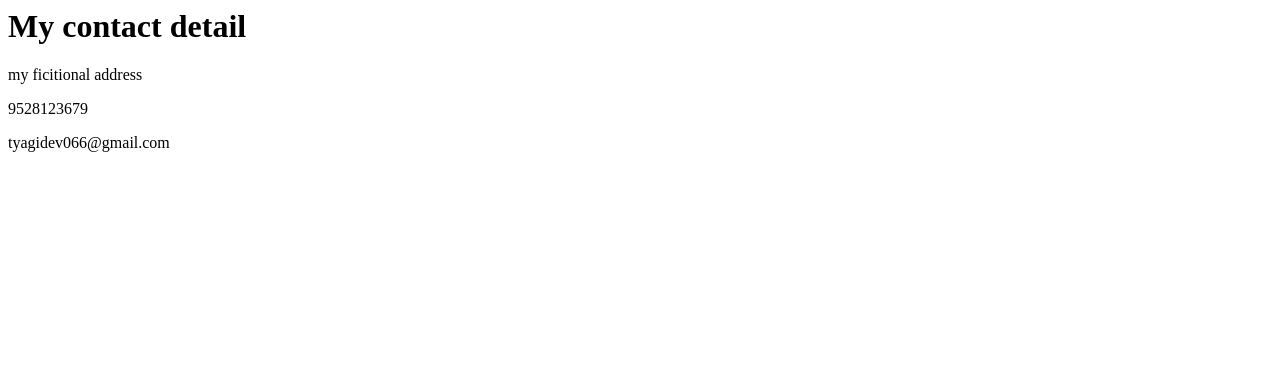
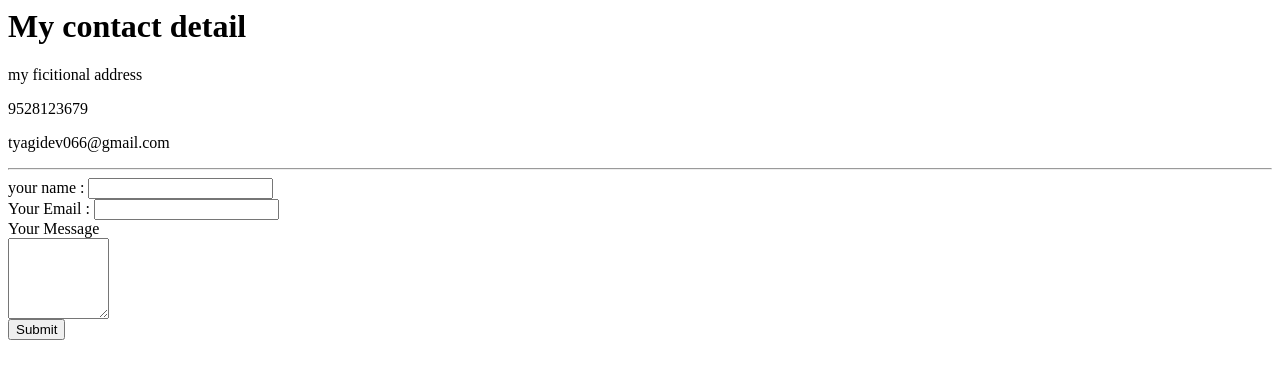
Before and after one commit to js-mith/cv, a plain HTML site: page contact me.html in a window 1280 px wide. Drawn offline with Linux system fonts and the light colour scheme.

Commit message:
Update contact me.html

```diff
--- a/contact me.html
+++ b/contact me.html
@@ -10,5 +10,16 @@
     <p>my ficitional address</p>
     <p>9528123679</p>
     <p>tyagidev066@gmail.com</p>
+     <hr>
+     <form action="mailto: info@vip.devansh04@gmail.com" method="post" enctype="text/plain">
+         <label>your name :</label>
+         <input type="text" name = "your name"><br>
+         <label>Your Email :</label>
+         <input type="email" name="Your Email" id=""><br>
+         <label>Your Message</label><br>
+         <textarea name="Your Message" id="" cols="10" rows="5"></textarea><br>
+         <input type="submit" name="" id="">
+
+         </form>
 </body>
 </html>
```
